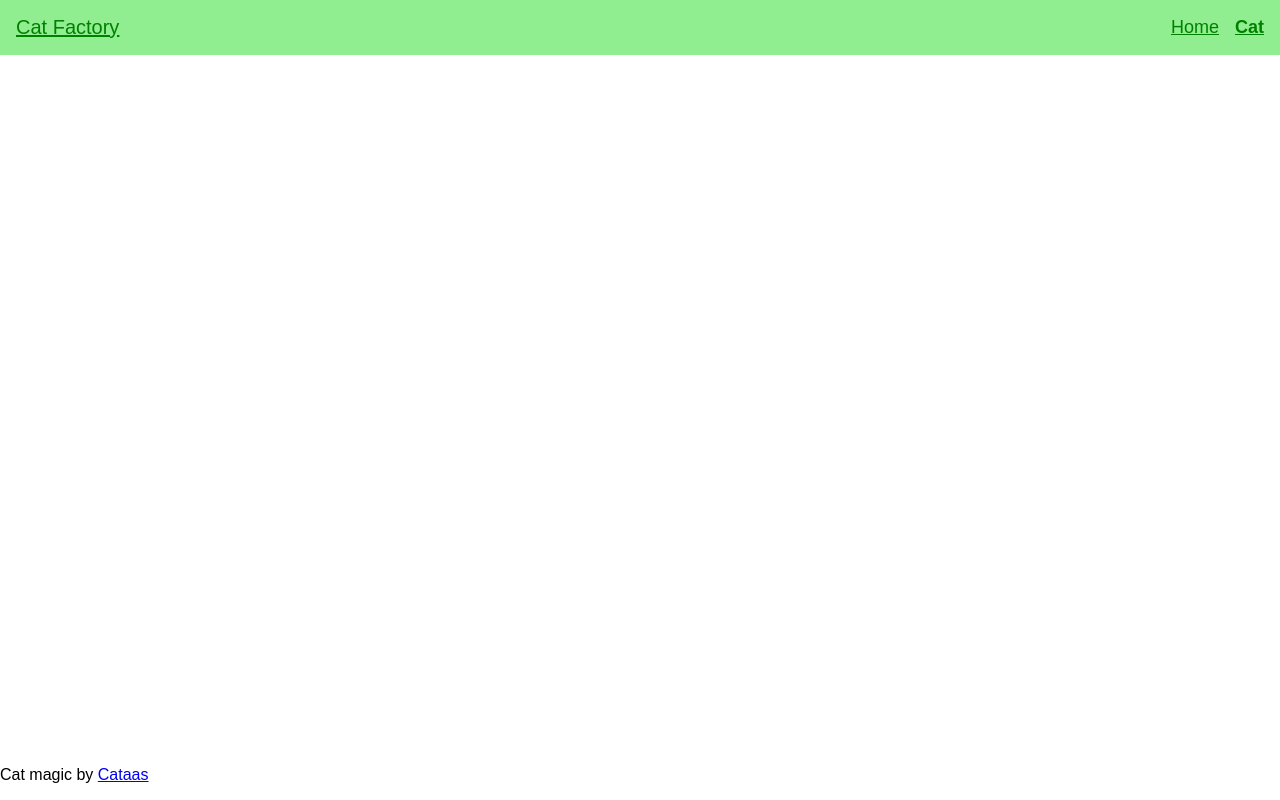
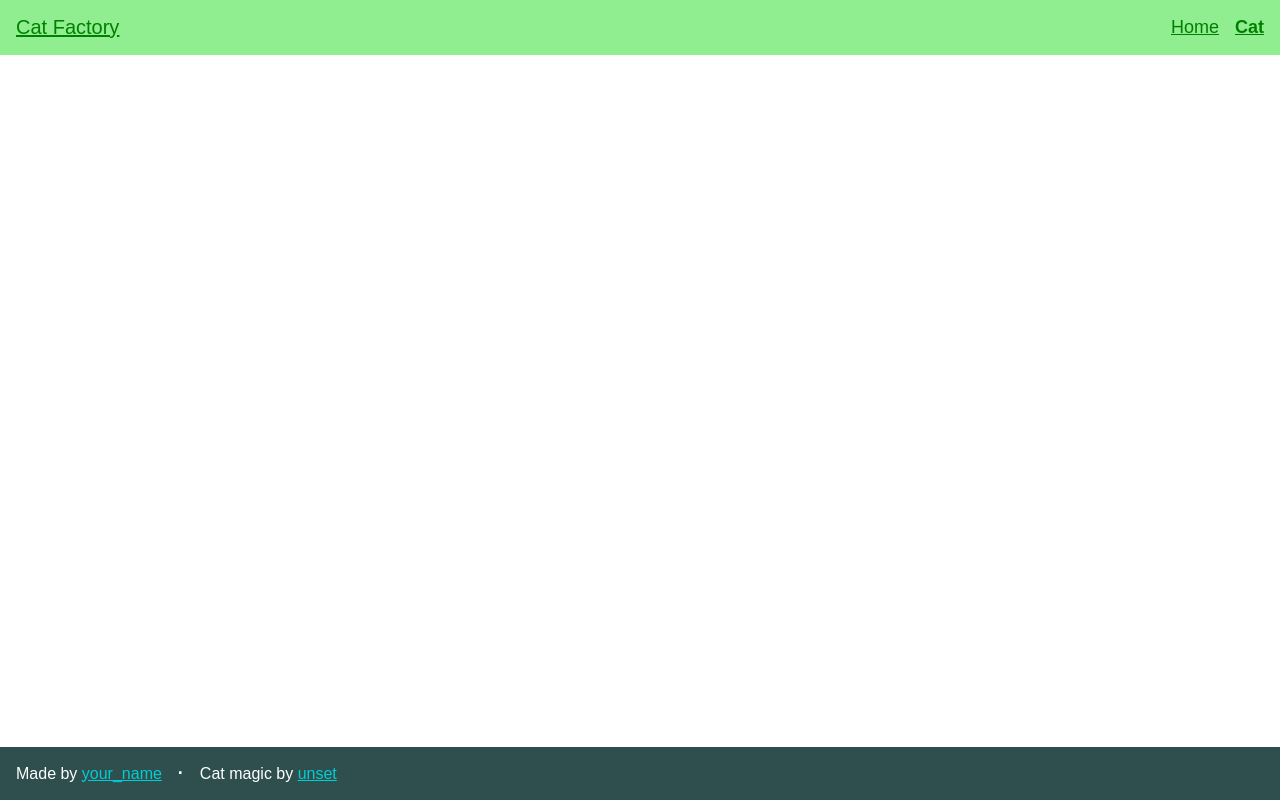
Before and after one commit to vladMezhevyi/svelte-cat-factory, a SvelteKit app: page /cat in a window 1280 px wide. Built offline with nearby package versions, Linux system fonts and the light colour scheme; no server answers.

Commit message:
feat: update footer content and styles, add more .env.example variables

```diff
--- a/src/app.css
+++ b/src/app.css
@@ -5,6 +5,10 @@ body {
 	box-sizing: border-box;
 }
 
+p {
+	margin: 0;
+}
+
 html {
 	font-family: Arial, Helvetica, sans-serif;
 }
--- a/src/routes/Footer.svelte
+++ b/src/routes/Footer.svelte
@@ -1,7 +1,58 @@
 <script lang="ts">
-	import { PUBLIC_API_URL } from '$env/static/public';
+	import {
+		PUBLIC_API_URL,
+		PUBLIC_GITHUB_PROFILE_URL,
+		PUBLIC_OWNER_NAME,
+		PUBLIC_API_NAME
+	} from '$env/static/public';
+
+	const rel = 'external noopener noreferrer';
 </script>
 
 <footer class="footer">
-	<p>Cat magic by <a href={PUBLIC_API_URL} rel="noopener noreferrer">Cataas</a></p>
+	<p>
+		Made by
+		<a href={PUBLIC_GITHUB_PROFILE_URL} target="_blank" {rel}>{PUBLIC_OWNER_NAME}</a>
+	</p>
+
+	<span class="separator">&middot;</span>
+
+	<p>
+		Cat magic by
+		<a href={PUBLIC_API_URL} target="_blank" {rel}>{PUBLIC_API_NAME}</a>
+	</p>
 </footer>
+
+<style>
+	.footer {
+		display: flex;
+		align-items: center;
+		gap: 1rem;
+		padding: 1rem;
+		background-color: darkslategray;
+	}
+
+	.footer > p {
+		color: #fff;
+	}
+
+	.footer a {
+		color: darkturquoise;
+	}
+
+	.footer a:hover {
+		text-decoration: none;
+	}
+
+	.separator {
+		font-size: 18px;
+		font-weight: 700;
+		color: #fff;
+	}
+
+	@media (max-width: 768px) {
+		.footer {
+			padding: 0.5rem;
+		}
+	}
+</style>
```
Also changed, not shown: 1 other file (tests, documents, lock files or other folders).
